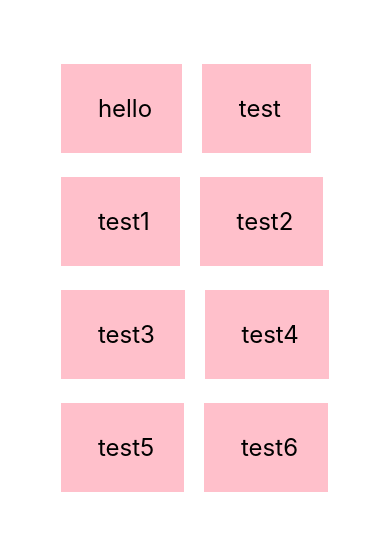
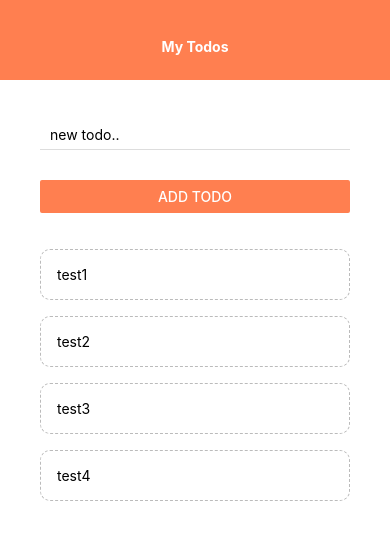
Before and after one commit to mustafaag/native-tutorial, a React Native app: screen / in a window 390 px wide. Shown: the top 540 px of the page. Built offline with nearby package versions, Linux system fonts and the light colour scheme.

Commit message:
Todo app finished

```diff
--- a/App.js
+++ b/App.js
@@ -1,36 +1,47 @@
 import React, {useState} from 'react';
-import { StyleSheet, Text, View, FlatList, TouchableOpacity } from 'react-native';
+import { StyleSheet, Text, View, FlatList } from 'react-native';
+import Header from './components/Header';
+import TodoItem from './components/TodoItem';
+import AddTodo from './components/AddTodo';
 
 export default function App() {
-  const [people, setPeople] = useState([
-    {name : 'hello', id:1 },
-    {name : 'test', id:2 },
-    {name : 'test1', id:3 },
-    {name : 'test2', id:4 },
-    {name : 'test3', id:5 },
-    {name : 'test4', id:6 },
-    {name : 'test5', id:7 },
-    {name : 'test6', id:8 },
-  ]);
+  const [todos, setTodos] = useState([
+    {text: 'test1', key: '1' },
+    {text: 'test2', key: '2' },
+    {text: 'test3', key: '3' },
+    {text: 'test4', key: '4' },
+  ])
 
-  const pressHandler = (id) => {
-    setPeople((prevPeople)=>{
-      return prevPeople.filter(person => person.id != id);
+  const pressHandler = (key) =>{
+    setTodos((prevTodos) =>{
+      return prevTodos.filter(x=> x.key != key);
     });
   }
-
+  const submitHandler = (text) =>{
+    setTodos((prevTodos) =>{
+      return [
+        {text:text , key: Math.random().toString()},
+        ...prevTodos
+      ]
+    })
+  }
   return (
     <View style={styles.container}>
-     <FlatList
-        numColumns={2}
-        keyExtractor={ (item)=>{ return item.id}}
-        data={people}
-        renderItem= {({ item })=> (
-          <TouchableOpacity onPress={()=> pressHandler(item.id)}>
-            <Text style={styles.item}> { item.name }</Text>
-          </TouchableOpacity>
-        )}
-     />
+      {/* Header */}
+      <Header />
+      <View style={styles.content}>
+        <AddTodo pressHandler={submitHandler}/>
+        <View style={styles.list}>
+          <FlatList
+            data={ todos }
+            renderItem={({ item })=>(
+              <TodoItem item={item} pressHandler={pressHandler} />
+              )
+            }
+          />
+        </View>
+      </View>
+
     </View>
   );
 }
@@ -39,17 +50,11 @@
   container: {
     flex: 1,
     backgroundColor: '#fff',
-    paddingTop: 40,
-    paddingHorizontal:20,
-    alignItems: 'center',
-    justifyContent: 'center',
   },
-  item: {
-    marginTop:24,
-    padding:30,
-    backgroundColor: 'pink',
-    fontSize:24,
-    marginHorizontal:10,
-    marginTop:24
+  content:{
+    padding:40,
+  },
+  list: {
+    marginTop:20
   }
 });
--- /dev/null
+++ b/components/AddTodo.js
@@ -0,0 +1,33 @@
+import React, {useState} from 'react'
+import { View, TextInput, StyleSheet, Button } from 'react-native'
+
+
+export default function AddTodo({pressHandler}) {
+    const [text, setText] =  useState('');
+
+    const changeHandler = (val) =>{
+        setText(val);
+    }
+    return (
+        <View>
+            <TextInput
+                style={styles.input}
+                placeholder='new todo..'
+                onChangeText={changeHandler}
+                value={text}
+            />
+            <Button onPress={()=> pressHandler(text)} title="add todo" color="coral" />
+        </View>
+    )
+}
+
+
+const styles = StyleSheet.create({
+    input: {
+        marginBottom: 30,
+        paddingHorizontal: 10,
+        paddingVertical:6,
+        borderBottomWidth:1,
+        borderBottomColor: '#ddd'
+    }
+})
--- /dev/null
+++ b/components/Header.js
@@ -0,0 +1,25 @@
+import React from 'react';
+import { StyleSheet, Text, View } from 'react-native';
+
+
+
+export default function Header() {
+    return (
+       <View style={styles.header}>
+           <Text style={styles.title}>My Todos</Text>
+       </View>
+    )
+}
+
+const styles = StyleSheet.create({
+    header: {
+        height: 80,
+        paddingTop:38,
+        backgroundColor:'coral',
+    },
+    title: {
+        textAlign:"center",
+        color: '#fff',
+        fontWeight: 'bold'
+    }
+})
--- /dev/null
+++ b/components/TodoItem.js
@@ -0,0 +1,20 @@
+import React from 'react'
+import {  Text, StyleSheet, TouchableOpacity } from 'react-native'
+
+export default function TodoItem({ item, pressHandler }) {
+    return (
+       <TouchableOpacity onPress={()=> pressHandler(item.key)}>
+           <Text style={styles.item}>{item.text}</Text>
+       </TouchableOpacity>
+    )
+}
+const styles = StyleSheet.create({
+    item: {
+        padding: 16,
+        marginTop: 16,
+        borderColor: '#bbb',
+        borderWidth:1,
+        borderStyle:'dashed',
+        borderRadius: 10
+    }
+})
```
